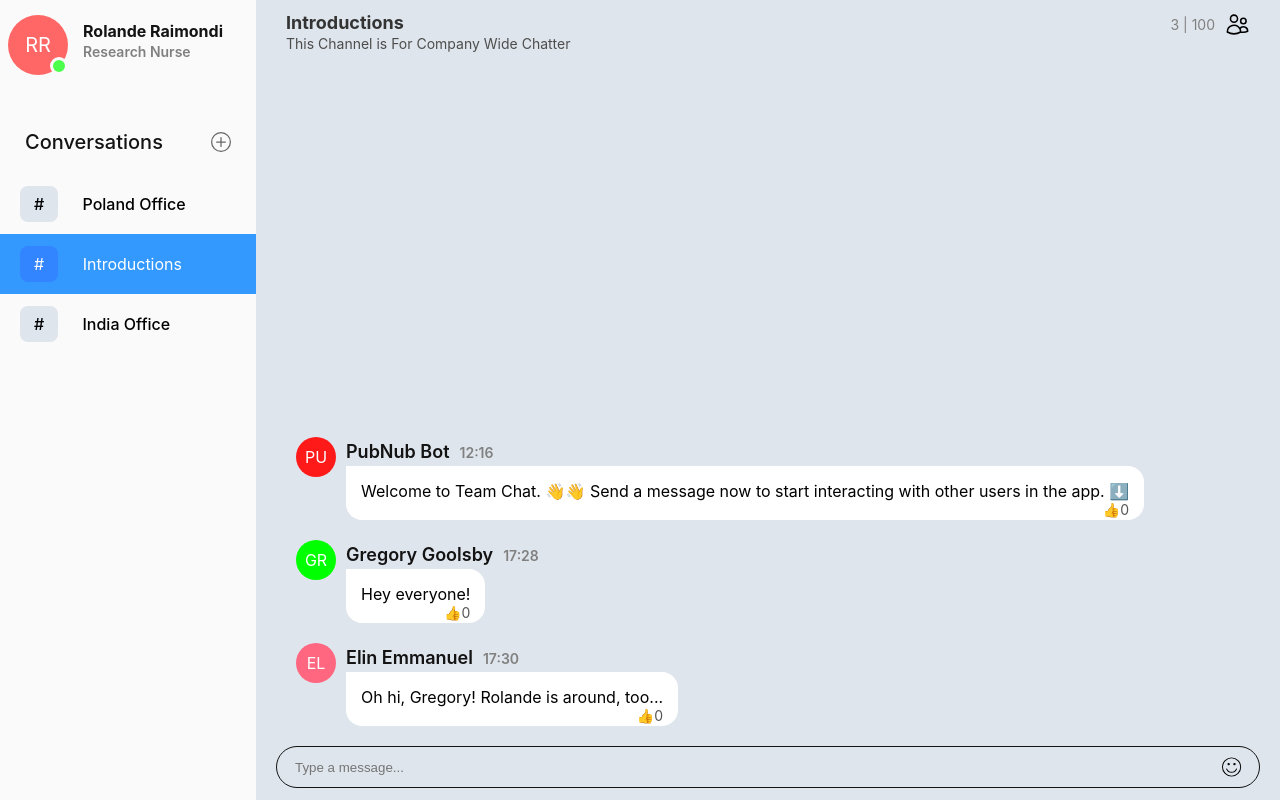
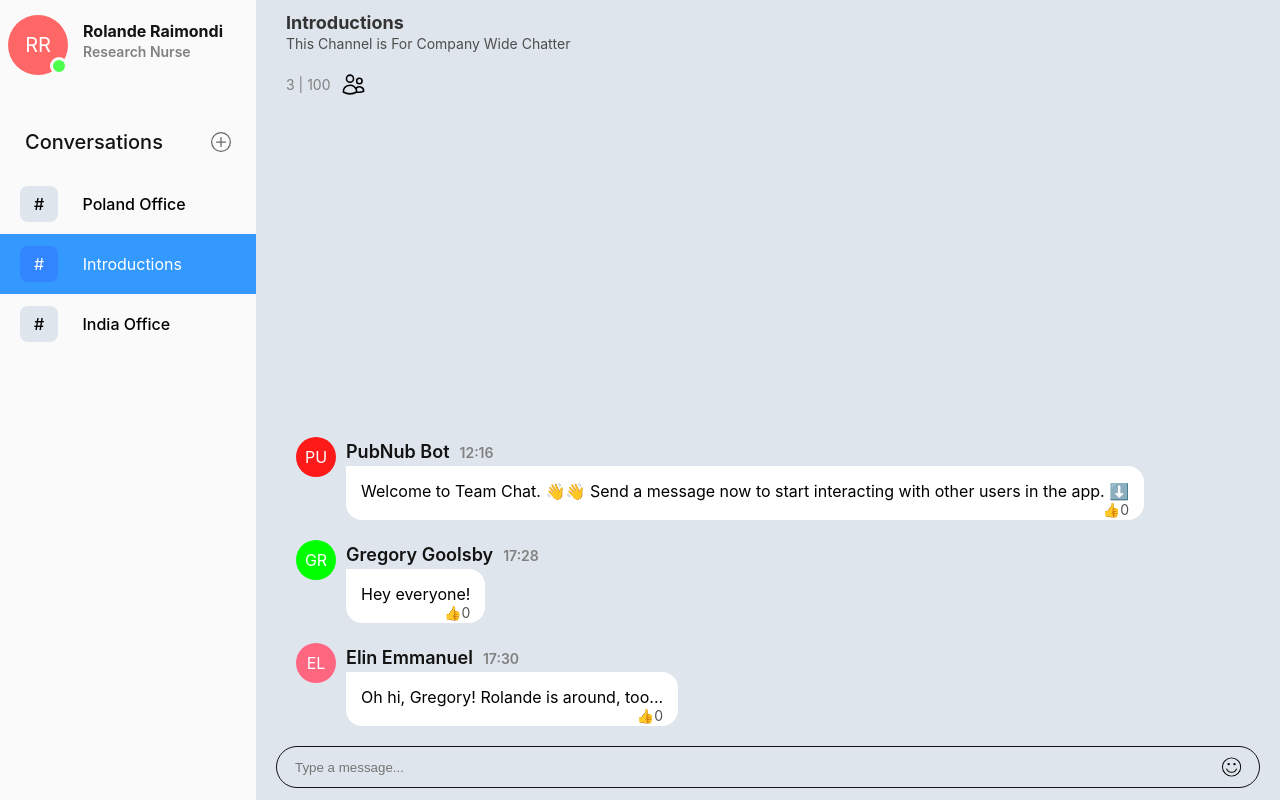
Before and after one commit to varunchithiraala/React-Chat-App, a React (Create React App) app: page / in a window 1280 px wide. Built offline with nearby package versions, Linux system fonts and the light colour scheme.

Commit message:
Update index.css

```diff
--- a/src/components/ChatBox/index.css
+++ b/src/components/ChatBox/index.css
@@ -6,8 +6,6 @@
 
 .chat-header-container {
   padding: 0 10px;
-  display: flex;
-  justify-content: space-between;
   flex-grow: 1;
 }
 
@@ -15,6 +13,12 @@
   .chat-header-container {
     margin-left: 15px;
   }
+}
+
+.chat-box-introductions-container {
+  border-bottom: 1px solid #808080;
+  display: flex;
+  justify-content: space-between;
 }
 
 .introductions-heading {
@@ -33,8 +37,8 @@
 }
 
 .users-icon-container {
-  margin-bottom: 20px;
   display: flex;
+  margin-top: 6px;
 }
 
 .users-icon {
```
